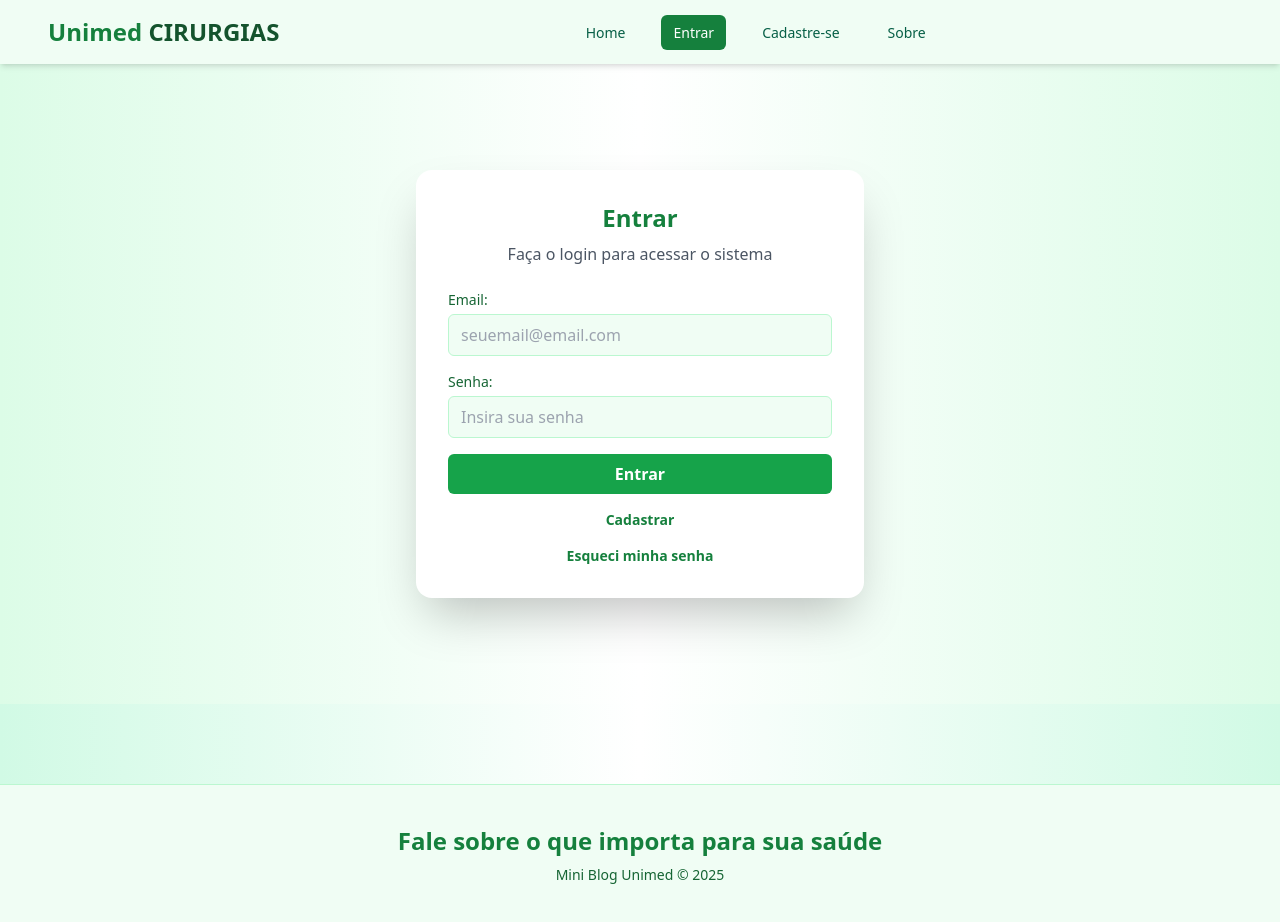
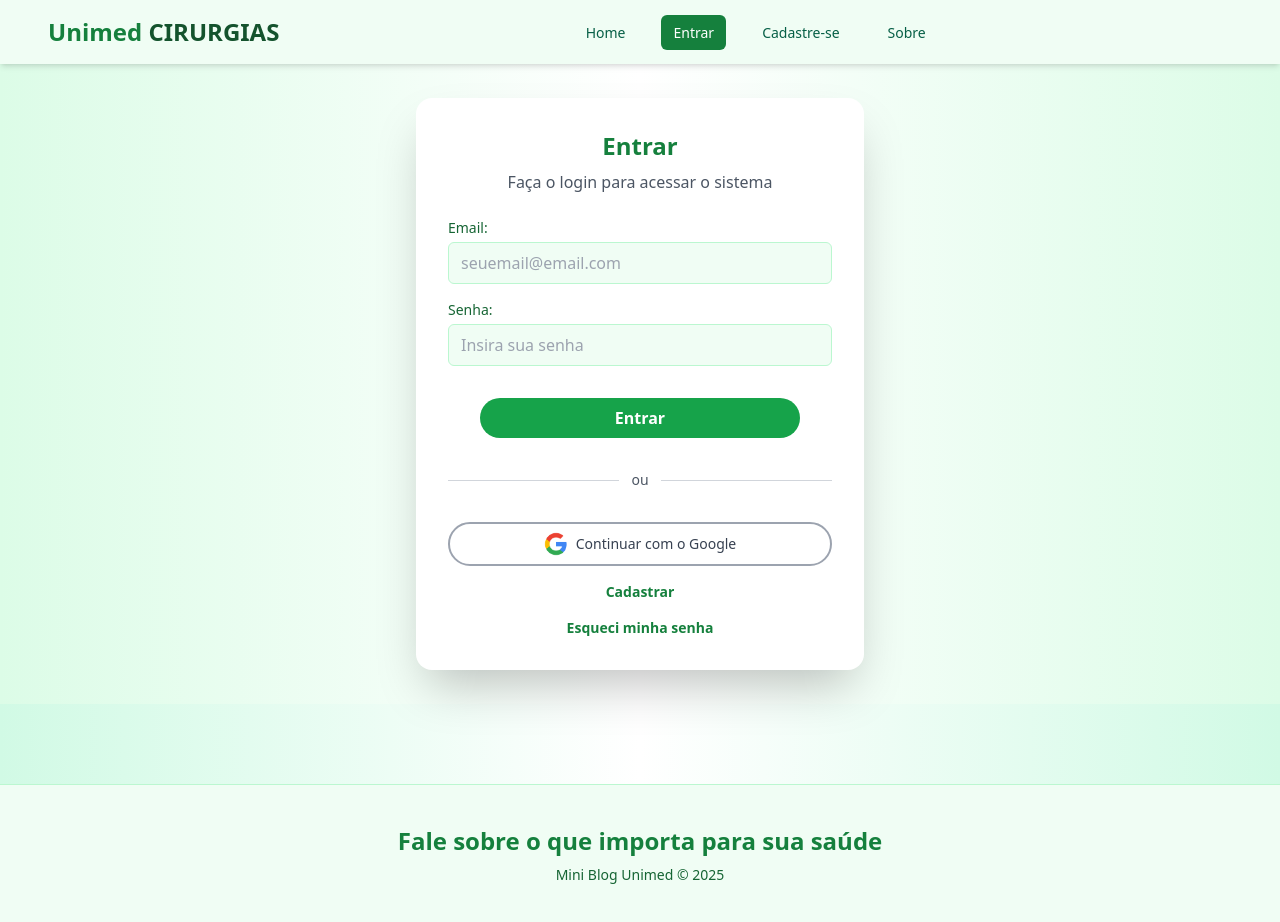
Before and after one commit to MaiconMachadoDev/UnimedBeta, a React (Create React App) app: page /login in a window 1280 px wide. Shown: the top 922 px of the page. Built offline with nearby package versions, Linux system fonts and the light colour scheme; no server answers; what pdfmake would draw is missing.

Commit message:
login with google

```diff
--- a/src/hooks/useAuthentication.js
+++ b/src/hooks/useAuthentication.js
@@ -5,48 +5,36 @@
   updateProfile,
   signOut,
   sendEmailVerification,
-  reload ,
-  sendPasswordResetEmail
+  reload,
+  sendPasswordResetEmail,
+  GoogleAuthProvider,
+  signInWithPopup,
 } from "firebase/auth";
-
 import { useState, useEffect } from "react";
 
 export const useAuthentication = () => {
   const [error, setError] = useState(null);
-  const [loading, setLoading] = useState(null);
-
-  // deal with memory leak
+  const [loading, setLoading] = useState(false);
   const [cancelled, setCancelled] = useState(false);
 
   const auth = getAuth();
 
   function checkIfIsCancelled() {
-    if (cancelled) {
-      return;
-    }
+    if (cancelled) return;
   }
 
   const createUser = async (data) => {
     checkIfIsCancelled();
-
     setLoading(true);
-
     try {
       const { user } = await createUserWithEmailAndPassword(
         auth,
         data.email,
         data.password
       );
-
-      await updateProfile(user, {
-        displayName: data.displayName,
-      });
-
+      await updateProfile(user, { displayName: data.displayName });
       return user;
     } catch (error) {
-      console.log(error.message);
-      console.log(typeof error.message);
-
       let systemErrorMessage;
 
       if (error.message.includes("Password")) {
@@ -54,35 +42,26 @@
       } else if (error.message.includes("email-already")) {
         systemErrorMessage = "E-mail já cadastrado.";
       } else {
-        systemErrorMessage = "Ocorreu um erro, por favor tenta mais tarde.";
+        systemErrorMessage = "Ocorreu um erro, por favor tente mais tarde.";
       }
 
       setError(systemErrorMessage);
     }
-
     setLoading(false);
   };
 
- //logout singout
   const logout = () => {
     checkIfIsCancelled();
-
     signOut(auth);
   };
-  // loging
+
   const login = async (data) => {
     checkIfIsCancelled();
-
     setLoading(true);
-    setError(false);
-
+    setError(null);
     try {
       await signInWithEmailAndPassword(auth, data.email, data.password);
     } catch (error) {
-      console.log(error.message);
-      console.log(typeof error.message);
-      console.log(error.message.includes("user-not"));
-
       let systemErrorMessage;
 
       if (error.message.includes("user-not-found")) {
@@ -90,62 +69,48 @@
       } else if (error.message.includes("wrong-password")) {
         systemErrorMessage = "Senha incorreta.";
       } else {
-        systemErrorMessage = "Ocorreu um erro, por favor tenta mais tarde.";
+        systemErrorMessage = "Ocorreu um erro, por favor tente mais tarde.";
       }
-
-      console.log(systemErrorMessage);
 
       setError(systemErrorMessage);
     }
-
-    console.log(error);
-
     setLoading(false);
   };
-  const actionCodeSettings = {
-  url: "https://maiconmachadodev.github.io/UnimedBeta/",
-};
+
   const sendVerification = async () => {
     checkIfIsCancelled();
-
     const user = auth.currentUser;
     if (!user) return;
 
-    // 1️⃣ Atualiza os dados do usuário para ter o status real
     await reload(user);
 
-    // 2️⃣ Se já verificado, não envia de novo
     if (user.emailVerified) {
       alert("Seu e‑mail já está verificado ✔️");
       return;
     }
 
-    // 3️⃣ Caso contrário, envia o e‑mail
     try {
-      await sendEmailVerification(user,actionCodeSettings);
-      alert(`E‑mail de verificação enviado para ${user.email}. Confira sua caixa de entrada.`);
+      await sendEmailVerification(user, {
+        url: "https://maiconmachadodev.github.io/UnimedBeta/",
+      });
+      alert(`E‑mail de verificação enviado para ${user.email}.`);
     } catch (error) {
-      console.error("Erro ao enviar e‑mail de verificação:", error);
+      console.error("Erro ao enviar verificação:", error);
       alert("Não foi possível enviar o e‑mail de verificação.");
     }
   };
 
-  async function sendPasswordReset(defaultEmail = "") {
-  const email = prompt("Digite seu e-mail para recuperar a senha:", defaultEmail);
-
+  const sendPasswordReset = async (defaultEmail = "") => {
+    const email = prompt("Digite seu e-mail:", defaultEmail);
     if (!email || !email.includes("@")) {
       alert("Por favor, insira um e-mail válido.");
       return;
     }
 
     try {
-    const auth = getAuth();
       await sendPasswordResetEmail(auth, email);
       alert("E-mail de recuperação enviado com sucesso!");
     } catch (error) {
-    console.error("Erro ao enviar e-mail de recuperação:", error);
-
-    // Mensagens de erro mais amigáveis
       switch (error.code) {
         case "auth/user-not-found":
           alert("Nenhuma conta encontrada com esse e-mail.");
@@ -154,10 +119,23 @@
           alert("O e-mail informado é inválido.");
           break;
         default:
-        alert("Não foi possível enviar o e-mail de recuperação. Tente novamente.");
+          alert("Erro ao enviar e‑mail. Tente novamente.");
       }
     }
+  };
+
+  const signInWithGoogle = async () => {
+    setLoading(true);
+    try {
+      const provider = new GoogleAuthProvider();
+      const result = await signInWithPopup(auth, provider);
+      console.log("Usuário autenticado com Google:", result.user);
+    } catch (error) {
+      console.error("Erro no login com Google:", error);
+      alert("Erro ao fazer login com Google.");
     }
+    setLoading(false);
+  };
 
   useEffect(() => {
     return () => setCancelled(true);
@@ -166,12 +144,12 @@
   return {
     auth,
     createUser,
+    login,
+    logout,
+    sendVerification,
+    sendPasswordReset,
+    signInWithGoogle,
     error,
-    logout,
-    login,
     loading,
-    sendVerification,
-    sendPasswordReset
   };
-
 };
--- a/src/pages/Login/Login.js
+++ b/src/pages/Login/Login.js
@@ -2,13 +2,14 @@
 import { useAuthentication } from "../../hooks/useAuthentication";
 import SpinnerUnimed from "../../components/SpinnerUnimed";
 import { NavLink } from "react-router-dom";
+import Glogo from "../../assets/logoGoogle.png";
 
 const Login = () => {
   const [email, setEmail] = useState("");
   const [password, setPassword] = useState("");
   const [error, setError] = useState("");
 
-  const { login, error: authError, loading } = useAuthentication();
+  const { login, error: authError, loading, signInWithGoogle } = useAuthentication();
 
   const handleSubmit = async (e) => {
     e.preventDefault();
@@ -64,12 +65,44 @@
           </label>
 
           {!loading && (
-            <button
+            <div className="flex items-center justify-center mt-4">
+              <button
               type="submit"
-              className="bg-green-600 hover:bg-green-700 text-white font-semibold py-2 rounded-md transition duration-300"
+              className=" bg-green-600 hover:bg-green-700 text-white font-semibold py-2 rounded-full w-80 transition duration-300"
             >
               Entrar
             </button>
+            </div>
+
+          )}
+          <div className="flex items-center justify-center mt-4">
+              <div className="flex-grow h-px bg-gray-300"></div>
+              <span className="mx-3 text-gray-600 font-medium text-sm">ou</span>
+              <div className="flex-grow h-px bg-gray-300"></div>
+            </div>
+          {!loading && (
+            <div className="flex justify-center mt-4 border-2 border-gray-400
+                    rounded-full
+                    bg-white
+                    hover:bg-gray-50
+                    transition duration-200">
+                <button
+                  onClick={signInWithGoogle}
+                  type="button"
+                  className="
+                    flex items-center justify-center gap-2
+                    w-80
+                    py-2
+
+                  "
+                >
+                  <img src={Glogo} alt="Logo Google" className="w-6 h-6" />
+                  <span className="text-gray-700 font-medium text-sm">
+                    Continuar com o Google
+                  </span>
+                </button>
+              </div>
+
           )}
           {!loading && (
             <NavLink
@@ -79,6 +112,7 @@
               Cadastrar
             </NavLink>
           )}
+
           {!loading && (
             <NavLink
               to="/recoverPassword"
--- a/src/pages/Register/Register.js
+++ b/src/pages/Register/Register.js
@@ -75,7 +75,7 @@
   }, [authError]);
 
   return (
-    <div className="min-h-screen bg-gradient-to-r from-green-100 via-white to-green-100 flex items-center justify-center px-4">
+    <div className="min-h-screen bg-gradient-to-r from-green-100 via-white to-green-100 flex items-center justify-center px-4 py-6">
       <div className="bg-white shadow-2xl rounded-2xl p-8 w-full max-w-md">
         <h1 className="text-2xl font-bold text-green-800 text-center mb-2">Cadastre-se</h1>
         <p className="text-gray-600 text-center mb-6">Preencha seus dados para acesso</p>
@@ -179,14 +179,16 @@
             </span>
           </label>
 
+          <div className="flex items-center justify-center mt-4">
             <button
               type="submit"
               disabled={loading}
-            className={`px-4 py-2 rounded-md text-white font-semibold transition-colors duration-200
+              className={`w-80 py-2 rounded-full font-semibold text-white transition duration-300
                 ${loading ? "bg-gray-400 cursor-not-allowed" : "bg-green-600 hover:bg-green-700"}`}
             >
               {loading ? "Aguarde..." : "Enviar"}
             </button>
+          </div>
 
           {error && (
             <p className="text-red-600 bg-red-100 border border-red-300 rounded-md px-4 py-2 text-sm text-center">
```
Also changed, not shown: src/assets/logoGoogle.png (added). Lines whose indentation alone changed are shown as unchanged.
